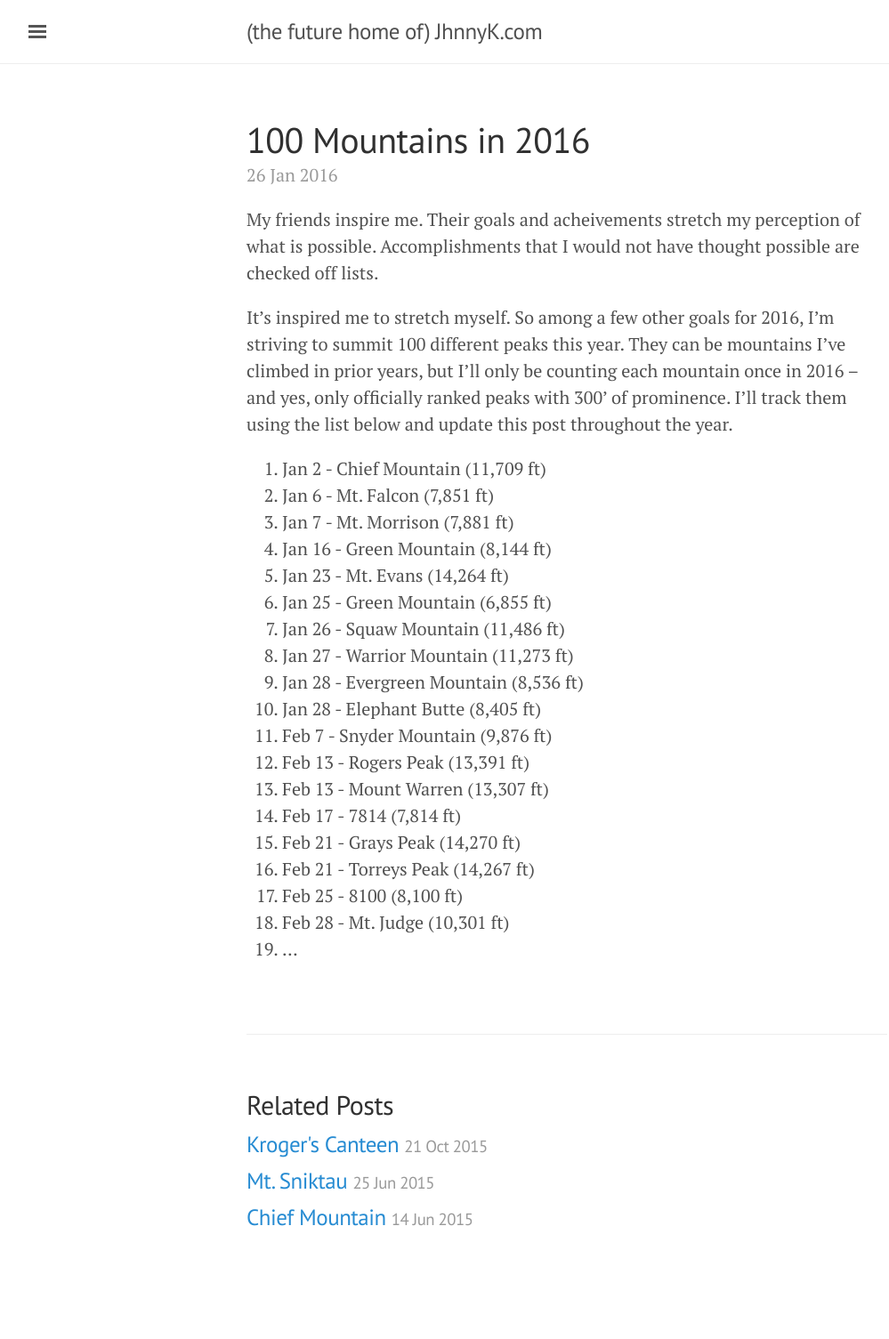
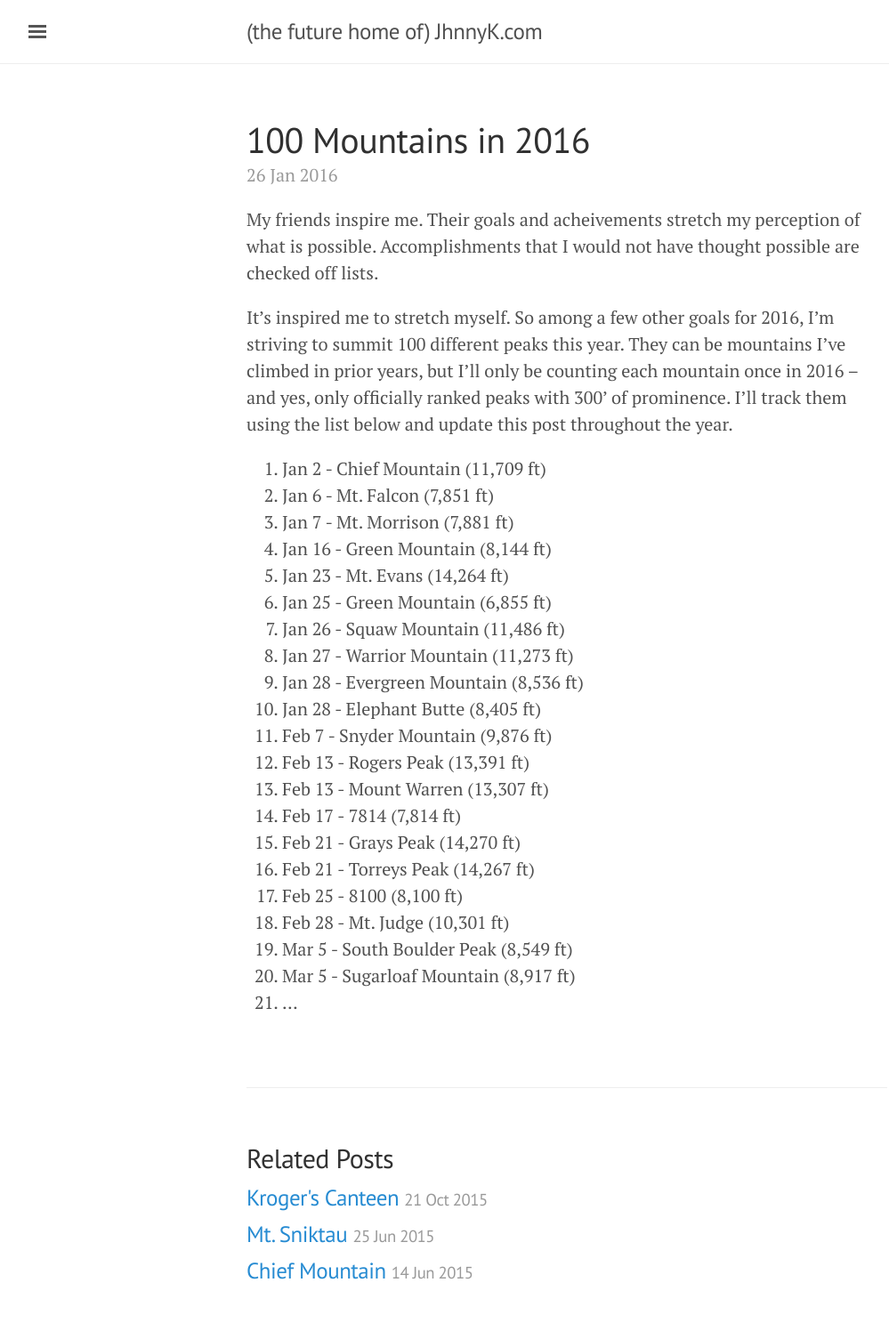
Before and after one commit to jhnnyk/jhnnyk.github.io, a Jekyll site: the page built from _posts/2016-01-26-100-mountains-in-2016.md, in a window 1280 px wide. Shown: the whole page at 89% size, without its empty margins (3-1002 px from the left). Built offline with Jekyll 4.4.1, drawn with Linux system fonts in a browser that asks for light colours; before the commit the page ends 1445 px from its top, so only the background shows below that.

Commit message:
Adding yesterdays mountains to the list

```diff
--- a/_posts/2016-01-26-100-mountains-in-2016.md
+++ b/_posts/2016-01-26-100-mountains-in-2016.md
@@ -25,4 +25,6 @@ It's inspired me to stretch myself. So among a few other goals for 2016, I'm str
 16. Feb 21 - Torreys Peak (14,267 ft)
 17. Feb 25 - 8100 (8,100 ft)
 18. Feb 28 - Mt. Judge (10,301 ft)
-19. ...
+19. Mar 5 - South Boulder Peak (8,549 ft)
+20. Mar 5 - Sugarloaf Mountain (8,917 ft)
+21. ...
```
